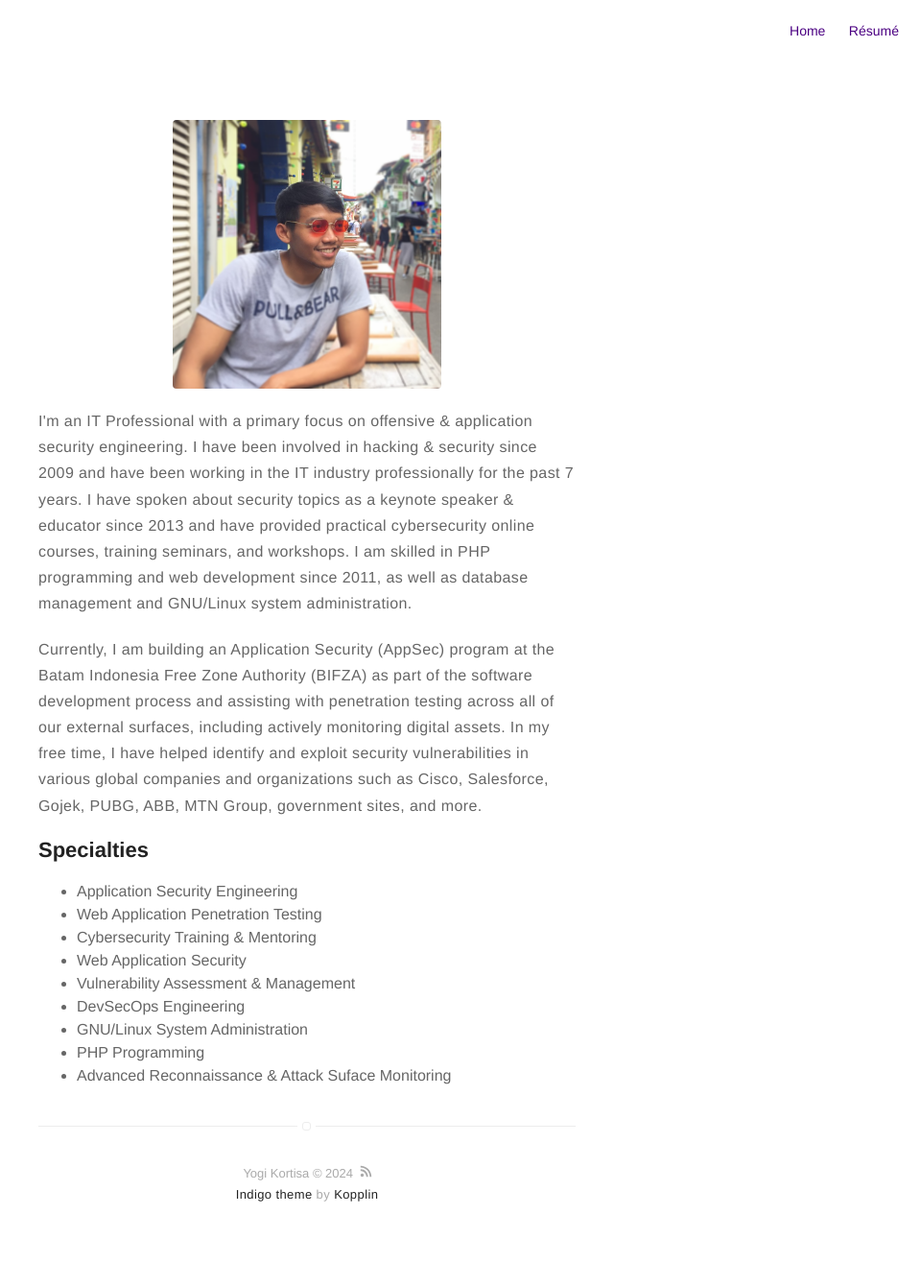
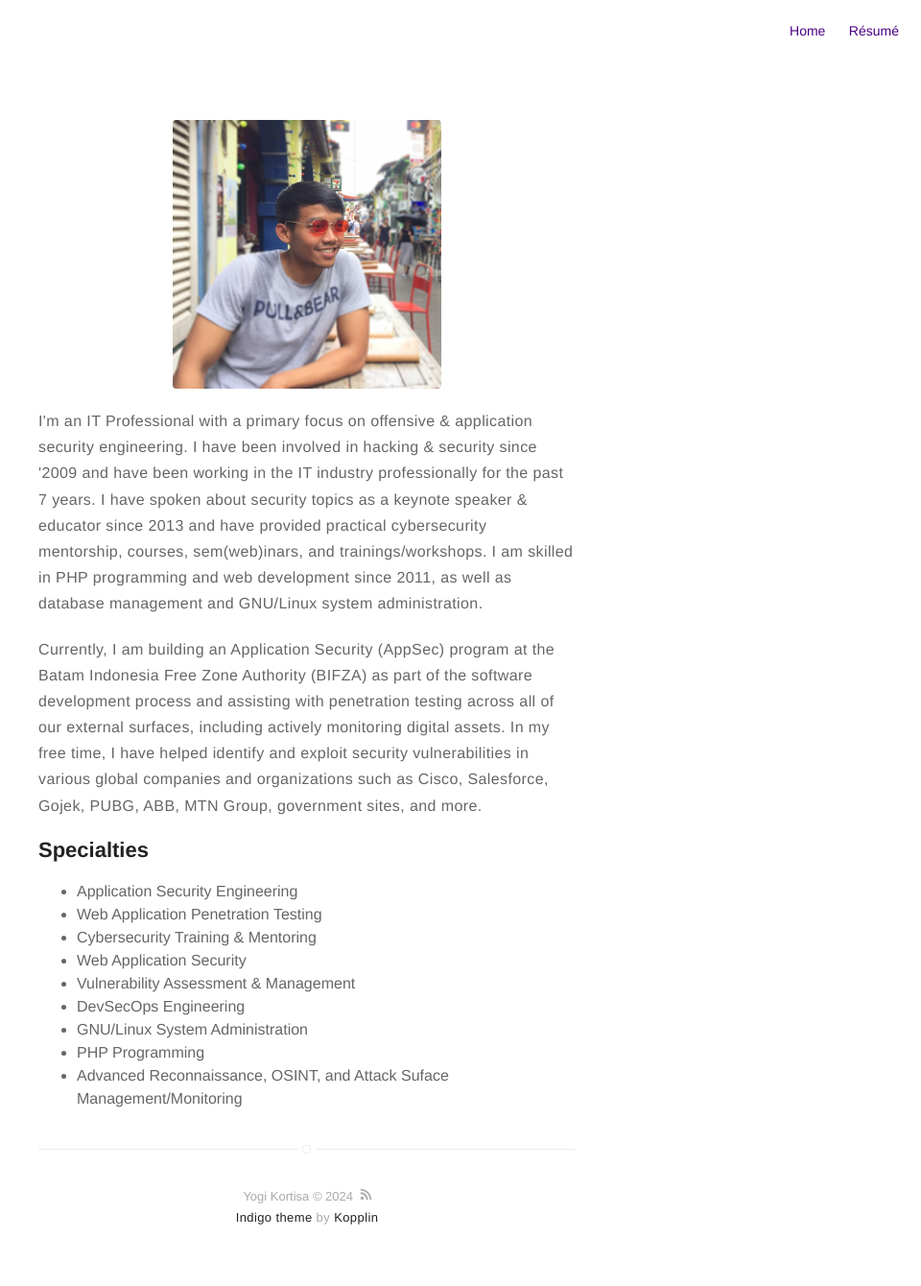
Before and after one commit to yogikortisa/yogikortisa.github.io, a Jekyll site: the page built from about.md, in a window 1280 px wide. Shown: the whole page at 96% size, without its empty margins (320-1280 px from the left). Built offline with Jekyll 4.4.1, drawn with Linux system fonts in a browser that asks for light colours; before the commit the page ends 1316 px from its top, so only the background shows below that.

Commit message:
Update about.md

```diff
--- a/about.md
+++ b/about.md
@@ -4,7 +4,7 @@ layout: page
 ---
 ![Profile Image]({% if site.external-image %}{{ site.picture }}{% else %}{{ site.url }}/{{ site.picture }}{% endif %})
 
-<p>I'm an IT Professional with a primary focus on offensive & application security engineering. I have been involved in hacking & security since 2009 and have been working in the IT industry professionally for the past 7 years. I have spoken about security topics as a keynote speaker & educator since 2013 and have provided practical cybersecurity online courses, training seminars, and workshops. I am skilled in PHP programming and web development since 2011, as well as database management and GNU/Linux system administration.</p>
+<p>I'm an IT Professional with a primary focus on offensive & application security engineering. I have been involved in hacking & security since '2009 and have been working in the IT industry professionally for the past 7 years. I have spoken about security topics as a keynote speaker & educator since 2013 and have provided practical cybersecurity mentorship, courses, sem(web)inars, and trainings/workshops. I am skilled in PHP programming and web development since 2011, as well as database management and GNU/Linux system administration.</p>
 
 <p>Currently, I am building an Application Security (AppSec) program at the Batam Indonesia Free Zone Authority (BIFZA) as part of the software development process and assisting with penetration testing across all of our external surfaces, including actively monitoring digital assets. In my free time, I have helped identify and exploit security vulnerabilities in various global companies and organizations such as Cisco, Salesforce, Gojek, PUBG, ABB, MTN Group, government sites, and more.</p>
 
@@ -19,6 +19,6 @@ layout: page
 	<li>DevSecOps Engineering</li>
 	<li>GNU/Linux System Administration</li>
 	<li>PHP Programming</li>
-	<li>Advanced Reconnaissance & Attack Suface Monitoring</li>
+	<li>Advanced Reconnaissance, OSINT, and Attack Suface Management/Monitoring</li>
 
 </ul>
```
